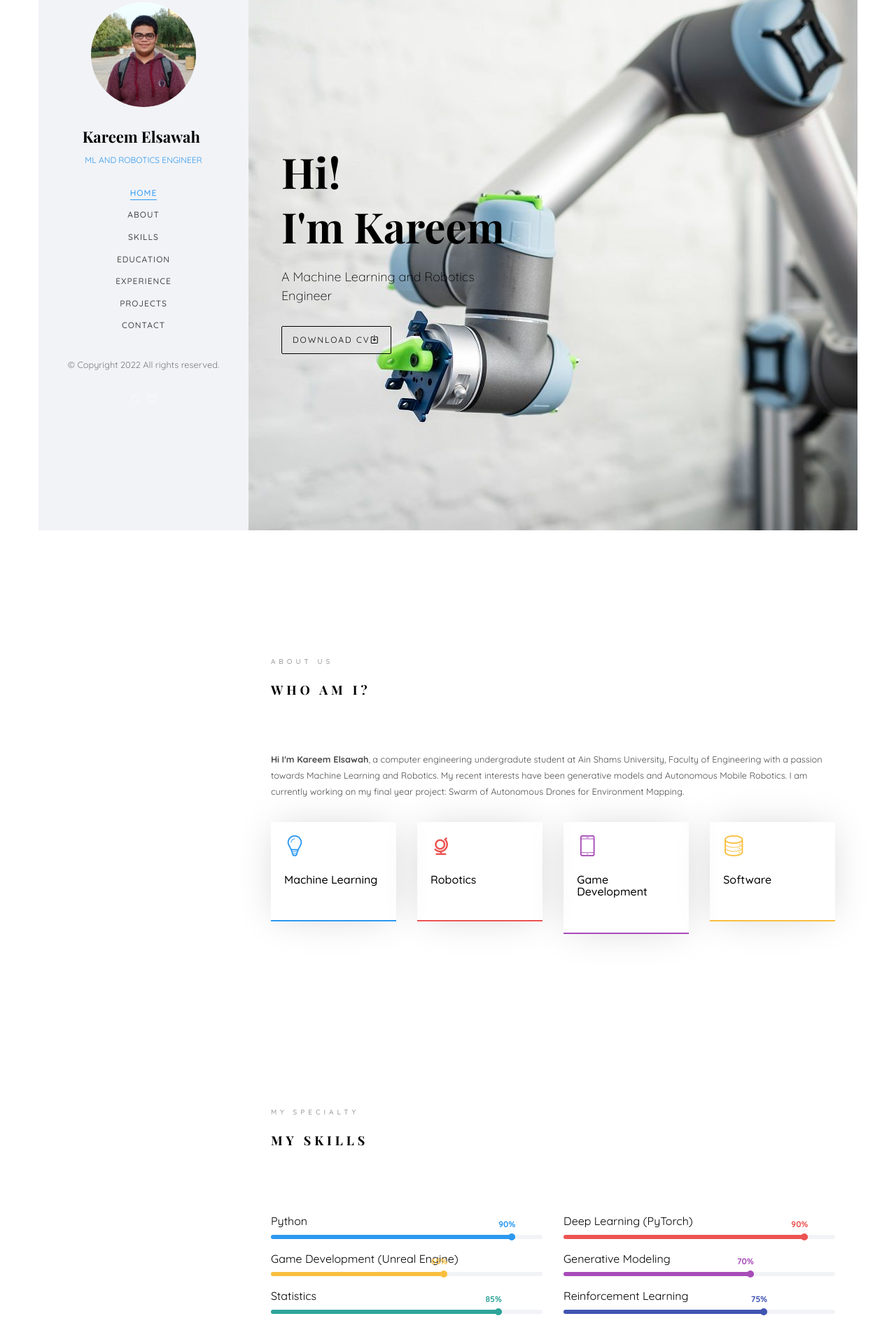
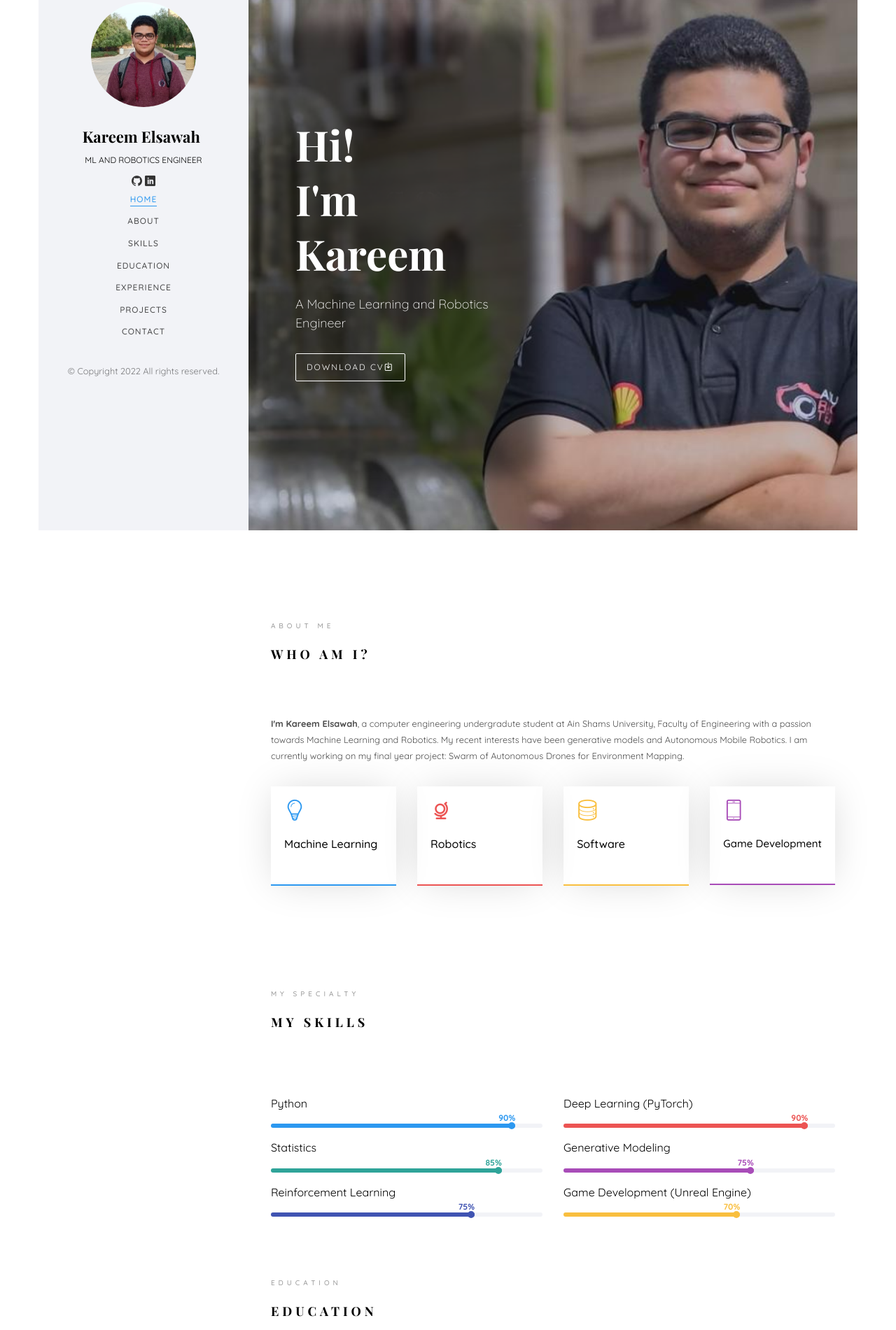
Before and after one commit to kareemalsawah/kareemalsawah.github.io, a plain HTML site: page index.html in a window 1280 px wide. Shown: the part 42-1943 px from the top of the page at 70% size. Drawn offline with nearby package versions, Linux system fonts and the light colour scheme; files whose address does not match are found by name; a web font is replaced by a local one.

Commit message:
Updated site

```diff
--- a/css/style.css
+++ b/css/style.css
@@ -104,9 +104,10 @@ figure {
     border-radius: 50%; }
   #colorlib-aside .position {
     display: block;
-    margin-bottom: 2em;
+    margin-bottom: 0.5em;
     font-size: 12px;
     text-transform: uppercase; }
+
   #colorlib-aside #colorlib-logo {
     text-align: right;
     font-weight: 700;
@@ -215,6 +216,20 @@ figure {
             outline: none;
             color: #2c98f0; }
 
+#socials{
+  list-style: none;
+  display: inline;
+  padding: 0;
+  margin: 0;
+  text-decoration: none;
+  outline:none;
+}
+#socials a{
+  color:#333333;
+}
+#socials a:hover{
+  color: #2c98f0;
+}
 .container-wrap {
   max-width: 1170px;
   margin: 0 auto; }
@@ -363,7 +378,8 @@ body.offcanvas {
     transform: translateX(300px); }
 
 .colorlib-narrow-content {
-  padding: 0 2.5em; }
+  padding: 0 2.5em;
+  margin-top:-100px;}
   @media screen and (max-width: 768px) {
     .colorlib-narrow-content {
       padding: 0; } }
@@ -738,7 +754,8 @@ body.offcanvas {
   -webkit-box-shadow: none;
   box-shadow: none;
   background: #f2f3f7;
-  overflow: visible; }
+  overflow: visible;
+  margin-top:20px; }
 
 .progress-bar {
   background: #2c98f0;
@@ -769,7 +786,7 @@ body.offcanvas {
     border-radius: 50%; }
   .progress-bar span {
     position: absolute;
-    top: -22px;
+    top: -15px;
     right: 0; }
   .progress-bar.color-1 {
     background: #2c98f0; }
@@ -1427,3 +1444,15 @@ body.offcanvas {
 
 .js .animate-box {
   opacity: 0; }
+
+#background_black{
+  position:absolute;
+  top:10%;
+  left:0;
+  right:0;
+  bottom:10%;
+  background-color: rgba(0,0,0,0.5);
+  filter: blur(15px);
+  z-index:-1;
+  border-radius:10px;
+}
--- a/index.html
+++ b/index.html
@@ -58,7 +58,11 @@
 			<div class="text-center">
 				<div class="author-img" style="background-image: url(images/Kareem_Elsawah_Image.png);"></div>
 				<h1 id="colorlib-logo"><a href="index.html">Kareem Elsawah</a></h1>
-				<span class="position"><a href="#">ML and Robotics Engineer</a></span>
+				<span class="position" style="color:black;">ML and Robotics Engineer</span>
+				<ul id="socials">
+					<li id="socials"><a href="https://github.com/kareemalsawah" target="_blank" class="icon-github"></i></a></li>
+					<li id="socials"><a href="https://www.linkedin.com/in/kareem-elsawah/" target="_blank"><i class="icon-linkedin2"></i></a></li>
+				</ul>
 			</div>
 			<nav id="colorlib-main-menu" role="navigation" class="navbar">
 				<div id="navbar" class="collapse">
@@ -77,10 +81,6 @@
 			<div class="colorlib-footer">
 				<p><small>&copy; <!-- Link back to Colorlib can't be removed. Template is licensed under CC BY 3.0. -->
 Copyright <script>document.write(new Date().getFullYear());</script> All rights reserved.
-				<ul>
-					<li><a href="#"><i class="icon-github"></i></a></li>
-					<li><a href="#"><i class="icon-linkedin2"></i></a></li>
-				</ul>
 			</div>
 
 		</aside>
@@ -89,16 +89,17 @@ Copyright <script>document.write(new Date().getFullYear());</script> All rights
 			<section id="colorlib-hero" class="js-fullheight" data-section="home">
 				<div class="flexslider js-fullheight">
 					<ul class="slides">
-				   	<li style="background-image: url(images/arm.jpg);">
+				   	<li style="background-image: url(images/background_me.png);">
 				   		<div class="overlay"></div>
 				   		<div class="container-fluid">
 				   			<div class="row">
 					   			<div class="col-md-6 col-md-offset-3 col-md-pull-3 col-sm-12 col-xs-12 js-fullheight slider-text">
 					   				<div class="slider-text-inner js-fullheight">
-					   					<div class="desc">
-						   					<h1>Hi! <br>I'm Kareem</h1>
-						   					<h2>A Machine Learning and Robotics Engineer</h2>
-												<p><a href="https://drive.google.com/file/d/1wyItcENsnMCgyb9DrBNMLOGhJNSwg3v5/view?usp=share_link" target="_blank" class="btn btn-primary btn-learn">Download CV<i class="icon-download4"></i></a></p>
+					   					<div class="desc" style="padding:20px;">
+											<div id="background_black"></div>
+						   					<h1 style="color:white;">Hi! <br>I'm Kareem</h1>
+						   					<h2 style="color:white;">A Machine Learning and Robotics Engineer</h2>
+												<p><a style="color:white; border-color:white;" href="KareemElsawahCV.pdf" target="_blank" class="btn btn-primary btn-learn">Download CV<i class="icon-download4"></i></a></p>
 											</div>
 					   				</div>
 					   			</div>
@@ -116,9 +117,9 @@ Copyright <script>document.write(new Date().getFullYear());</script> All rights
 							<div class="row row-bottom-padded-sm animate-box" data-animate-effect="fadeInLeft">
 								<div class="col-md-12">
 									<div class="about-desc">
-										<span class="heading-meta">About Us</span>
+										<span class="heading-meta">About Me</span>
 										<h2 class="colorlib-heading">Who Am I?</h2>
-										<p><strong>Hi I'm Kareem Elsawah</strong>, a computer engineering undergradute student at Ain Shams University, Faculty of Engineering with a passion towards Machine Learning and Robotics. My recent interests have been generative models and Autonomous Mobile Robotics. I am currently working on my final year project: Swarm of Autonomous Drones for Environment Mapping.</p>
+										<p><strong>I'm Kareem Elsawah</strong>, a computer engineering undergradute student at Ain Shams University, Faculty of Engineering with a passion towards Machine Learning and Robotics. My recent interests have been generative models and Autonomous Mobile Robotics. I am currently working on my final year project: Swarm of Autonomous Drones for Environment Mapping.</p>
 									</div>
 								</div>
 							</div>
@@ -135,16 +136,16 @@ Copyright <script>document.write(new Date().getFullYear());</script> All rights
 										<h3>Robotics</h3>
 									</div>
 								</div>
-								<div class="col-md-3 animate-box" data-animate-effect="fadeInBottom">
-									<div class="services color-4">
-										<span class="icon2"><i class="icon-phone3"></i></span>
-										<h3>Game Development</h3>
-									</div>
-								</div>
 								<div class="col-md-3 animate-box" data-animate-effect="fadeInTop">
 									<div class="services color-3">
 										<span class="icon2"><i class="icon-data"></i></span>
 										<h3>Software</h3>
+									</div>
+								</div>
+								<div class="col-md-3 animate-box" data-animate-effect="fadeInBottom">
+									<div class="services color-4">
+										<span class="icon2"><i class="icon-phone3"></i></span>
+										<h3 style="font-size:15px;">Game Development</h3>
 									</div>
 								</div>
 							</div>
@@ -189,28 +190,6 @@ Copyright <script>document.write(new Date().getFullYear());</script> All rights
 						</div>
 						<div class="col-md-6 animate-box" data-animate-effect="fadeInLeft">
 							<div class="progress-wrap">
-								<h3>Game Development (Unreal Engine)</h3>
-								<div class="progress">
-								 	<div class="progress-bar color-3" role="progressbar" aria-valuenow="65"
-								  	aria-valuemin="0" aria-valuemax="100" style="width:65%">
-								    <span>65%</span>
-								  	</div>
-								</div>
-							</div>
-						</div>
-						<div class="col-md-6 animate-box" data-animate-effect="fadeInRight">
-							<div class="progress-wrap">
-								<h3>Generative Modeling</h3>
-								<div class="progress">
-								 	<div class="progress-bar color-4" role="progressbar" aria-valuenow="70"
-								  	aria-valuemin="0" aria-valuemax="100" style="width:70%">
-								    <span>70%</span>
-								  	</div>
-								</div>
-							</div>
-						</div>
-						<div class="col-md-6 animate-box" data-animate-effect="fadeInLeft">
-							<div class="progress-wrap">
 								<h3>Statistics</h3>
 								<div class="progress">
 								 	<div class="progress-bar color-5" role="progressbar" aria-valuenow="85"
@@ -222,11 +201,33 @@ Copyright <script>document.write(new Date().getFullYear());</script> All rights
 						</div>
 						<div class="col-md-6 animate-box" data-animate-effect="fadeInRight">
 							<div class="progress-wrap">
+								<h3>Generative Modeling</h3>
+								<div class="progress">
+								 	<div class="progress-bar color-4" role="progressbar" aria-valuenow="70"
+								  	aria-valuemin="0" aria-valuemax="100" style="width:70%">
+								    <span>75%</span>
+								  	</div>
+								</div>
+							</div>
+						</div>
+						<div class="col-md-6 animate-box" data-animate-effect="fadeInRight">
+							<div class="progress-wrap">
 								<h3>Reinforcement Learning</h3>
 								<div class="progress">
 								 	<div class="progress-bar color-6" role="progressbar" aria-valuenow="75"
 								  	aria-valuemin="0" aria-valuemax="100" style="width:75%">
 								    <span>75%</span>
+								  	</div>
+								</div>
+							</div>
+						</div>
+						<div class="col-md-6 animate-box" data-animate-effect="fadeInLeft">
+							<div class="progress-wrap">
+								<h3>Game Development (Unreal Engine)</h3>
+								<div class="progress">
+								 	<div class="progress-bar color-3" role="progressbar" aria-valuenow="65"
+								  	aria-valuemin="0" aria-valuemax="100" style="width:65%">
+								    <span>70%</span>
 								  	</div>
 								</div>
 							</div>
@@ -599,18 +600,18 @@ Copyright <script>document.write(new Date().getFullYear());</script> All rights
 						<div class="col-md-7 col-md-push-1">
 							<div class="row">
 								<div class="col-md-10 col-md-offset-1 col-md-pull-1 animate-box" data-animate-effect="fadeInRight">
-									<form action="">
+									<form action="https://docs.google.com/forms/u/0/d/e/1FAIpQLSeVV-FDlFHEmLRCklJ_1QoOmYMyAn7a6bvjMb43UcCloKMEwQ/formResponse" method="POST">
 										<div class="form-group">
-											<input type="text" class="form-control" placeholder="Name">
+											<input type="text" class="form-control" placeholder="Name" name="entry.347280122">
 										</div>
 										<div class="form-group">
-											<input type="text" class="form-control" placeholder="Email">
+											<input type="text" class="form-control" placeholder="Email" name="entry.1226565609">
 										</div>
 										<div class="form-group">
-											<input type="text" class="form-control" placeholder="Subject">
+											<input type="text" class="form-control" placeholder="Subject" name="entry.514970721">
 										</div>
 										<div class="form-group">
-											<textarea name="" id="message" cols="30" rows="7" class="form-control" placeholder="Message"></textarea>
+											<textarea id="message" cols="30" rows="7" class="form-control" placeholder="Message" name="entry.2074491069"></textarea>
 										</div>
 										<div class="form-group">
 											<input type="submit" class="btn btn-primary btn-send-message" value="Send Message">
```
Also changed, not shown: images/background_me.png (added), 1 other file.
